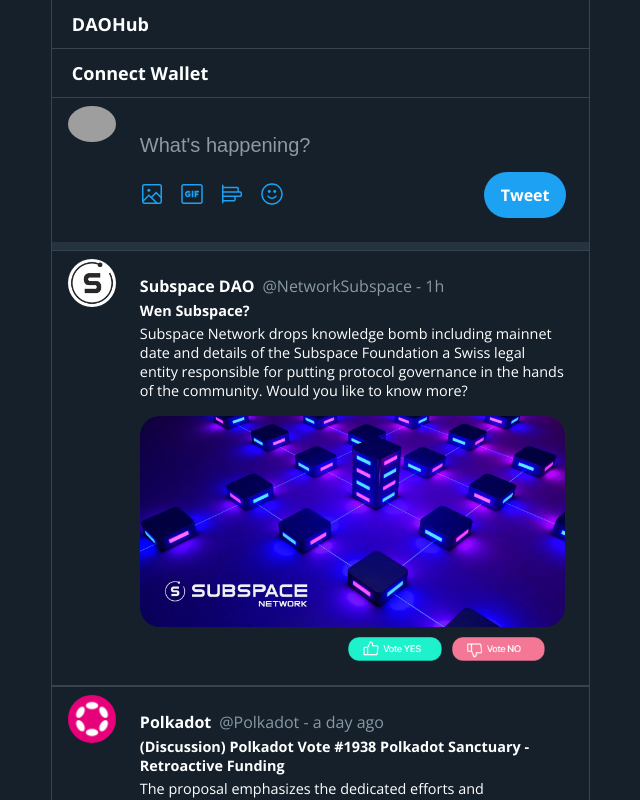
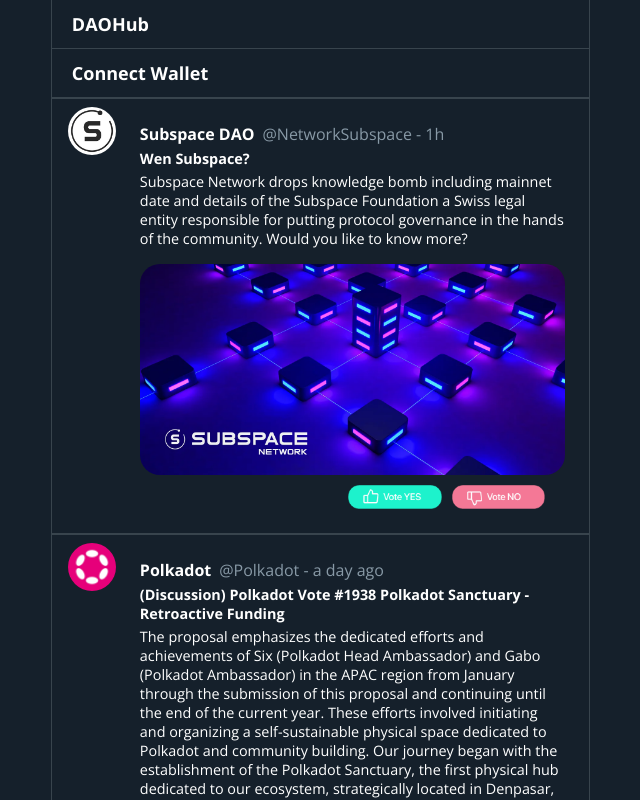
Before and after one commit to dariolina/DAOhub, a React (Create React App) app in the folder sapial@26ebd94c4554b38cde6a7e9bdacfd2e3c49d5518/clients/mobile/: page / in a window 1280 px wide. Shown: the top 800 px of the page, without its empty margins (286-926 px from the left). Built offline with nearby package versions, Linux system fonts and the light colour scheme; grey boxes are pictures that could not be loaded; the HTML template or start-up script is replaced by a standard one.

Commit message:
Remove new tweet section.

```diff
--- a/sapial@26ebd94c4554b38cde6a7e9bdacfd2e3c49d5518/clients/mobile/src/pages/Home.js
+++ b/sapial@26ebd94c4554b38cde6a7e9bdacfd2e3c49d5518/clients/mobile/src/pages/Home.js
@@ -12,7 +12,7 @@
                 <h1>DAOHub</h1>
             </div>
             <WalletConnector />
-            <NewTweet />
+            {/* <NewTweet /> */}
             <div className="tweets">
                 <TweetList />
             </div>
```
